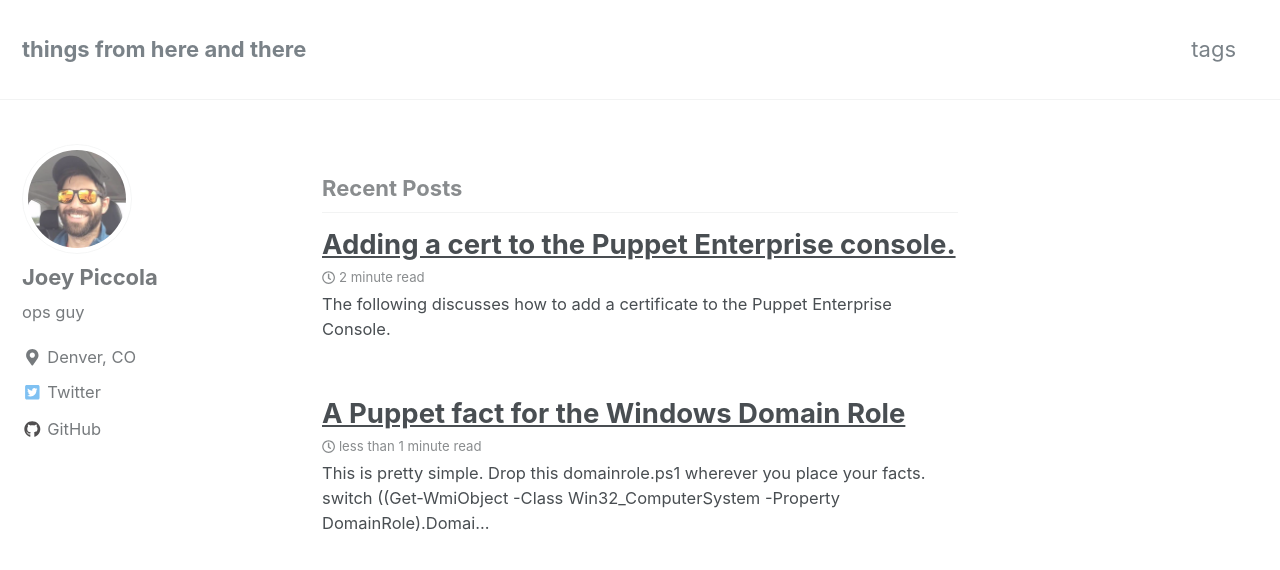
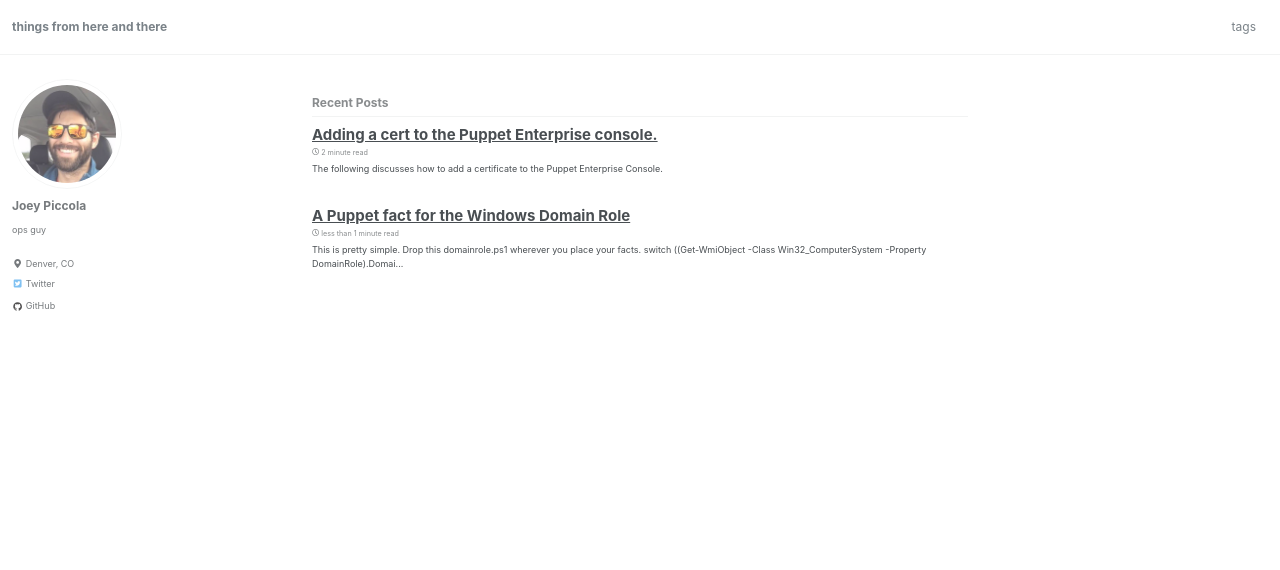
Before and after one commit to joeypiccola/joeypiccola.github.io, a Jekyll site: the page built from index.html, in a window 1280 px wide and 900 px high. Shown: the top 570 px of the window. Built offline with Jekyll 4.4.1, drawn with Linux system fonts in a browser that asks for light colours; nearby versions of some CDN libraries; the list of posts is cut into pages by our own code.

Commit message:
chang size

```diff
--- a/assets/css/main.scss
+++ b/assets/css/main.scss
@@ -6,3 +6,7 @@
 
 @import "minimal-mistakes/skins/{{ site.minimal_mistakes_skin | default: 'default' }}"; // skin
 @import "minimal-mistakes"; // main partials
+
+html {
+    font-size: 12px;
+}
```
